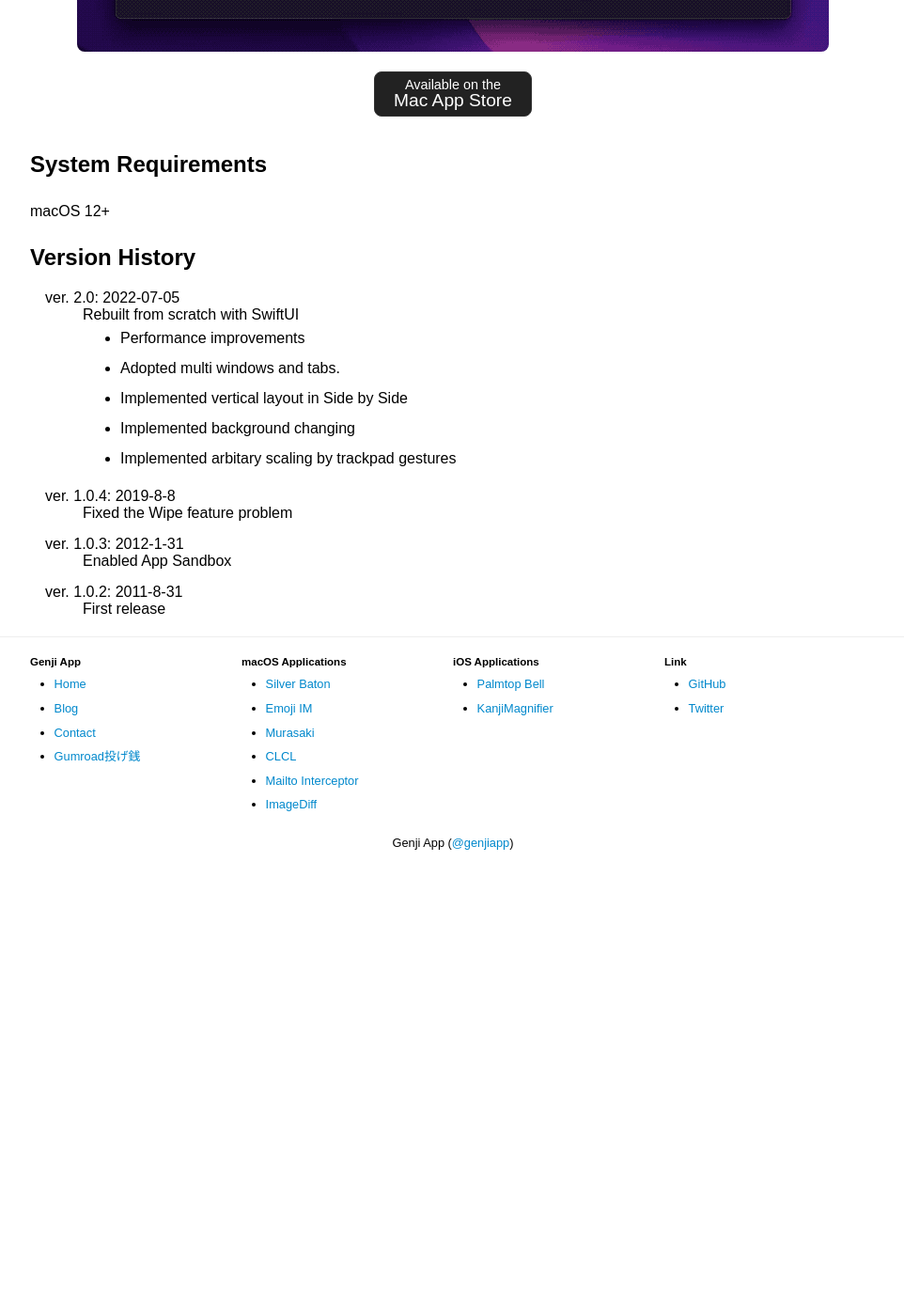
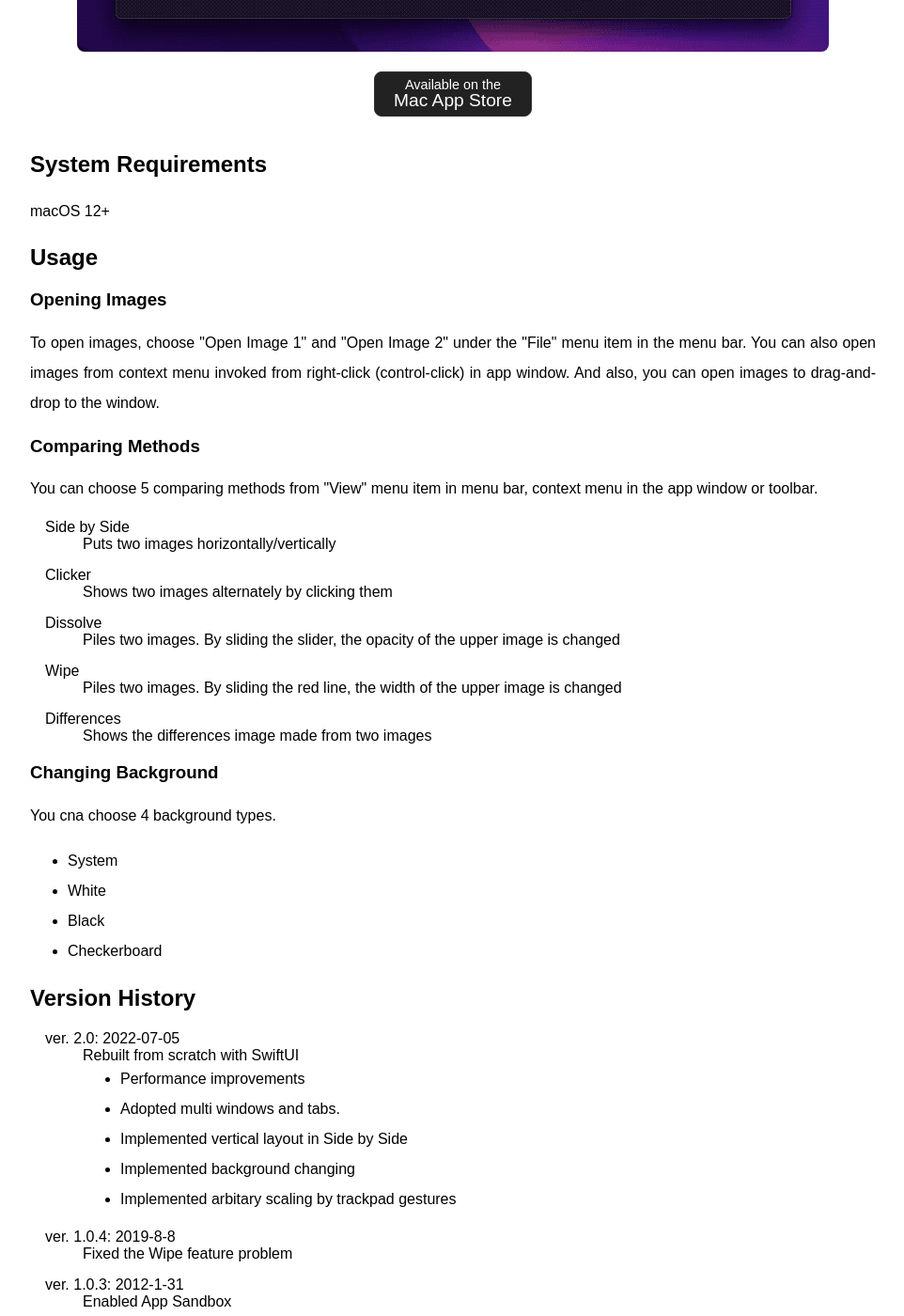
Before and after one commit to GenjiApp/genjiapp.github.io, a Jekyll site: the page built from mac/imagediff/index_en.html, in a window 1280 px wide and 1400 px high, scrolled down 786 px. Shown: the whole window at 94% size, without its empty margins (158-1120 px from the left). Built offline with Jekyll 4.4.1, drawn with Linux system fonts in a browser that asks for light colours; before the commit the page ends 1710 px from its top, so only the background shows below that.

Commit message:
add Usage section to ImageDiff pages

```diff
--- a/mac/imagediff/index_en.html
+++ b/mac/imagediff/index_en.html
@@ -9,11 +9,39 @@
 <img id="animation" width="800" height="466" src="img/animation.gif" />
 
 <ul id="downloadList">
-  <li class="badge"><a href="https://apps.apple.com/jp/app/imagediff-2/id1602522152?mt=12"><span>Available on the </span>Mac App Store</a></li>
+  <li class="badge"><a href="https://apps.apple.com/app/imagediff-2/id1602522152?mt=12"><span>Available on the </span>Mac App Store</a></li>
 </ul>
 
 <h2>System Requirements</h2>
 <p>macOS 12+</p>
+
+<h2>Usage</h2>
+<h3>Opening Images</h3>
+<p>To open images, choose &quot;Open Image 1&quot; and &quot;Open Image 2&quot; under the &quot;File&quot; menu item in the menu bar. You can also open images from context menu invoked from right-click (control-click) in app window. And also, you can open images to drag-and-drop to the window.</p>
+
+<h3>Comparing Methods</h3>
+<p>You can choose 5 comparing methods from &quot;View&quot; menu item in menu bar, context menu in the app window or toolbar.</p>
+<dl>
+  <dt>Side by Side</dt>
+  <dd>Puts two images horizontally/vertically</dd>
+  <dt>Clicker</dt>
+  <dd>Shows two images alternately by clicking them</dd>
+  <dt>Dissolve</dt>
+  <dd>Piles two images. By sliding the slider, the opacity of the upper image is changed</dd>
+  <dt>Wipe</dt>
+  <dd>Piles two images. By sliding the red line, the width of the upper image is changed</dd>
+  <dt>Differences</dt>
+  <dd>Shows the differences image made from two images</dd>
+</dl>
+
+<h3>Changing Background</h3>
+<p>You cna choose 4 background types.</p>
+<ul>
+  <li>System</li>
+  <li>White</li>
+  <li>Black</li>
+  <li>Checkerboard</li>
+</ul>
 
 <h2>Version History</h2>
 <dl>
```
Also changed, not shown: mac/imagediff/index.html (+29 -0 lines).
